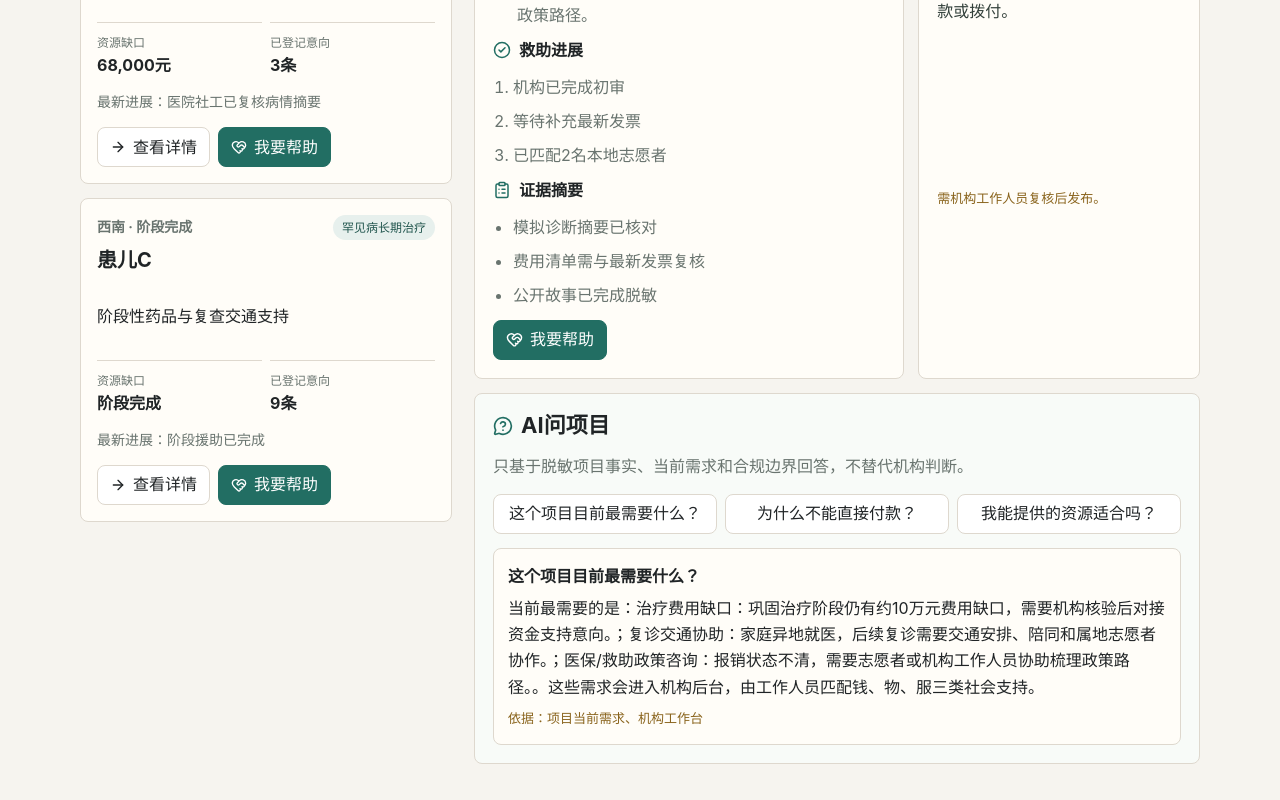
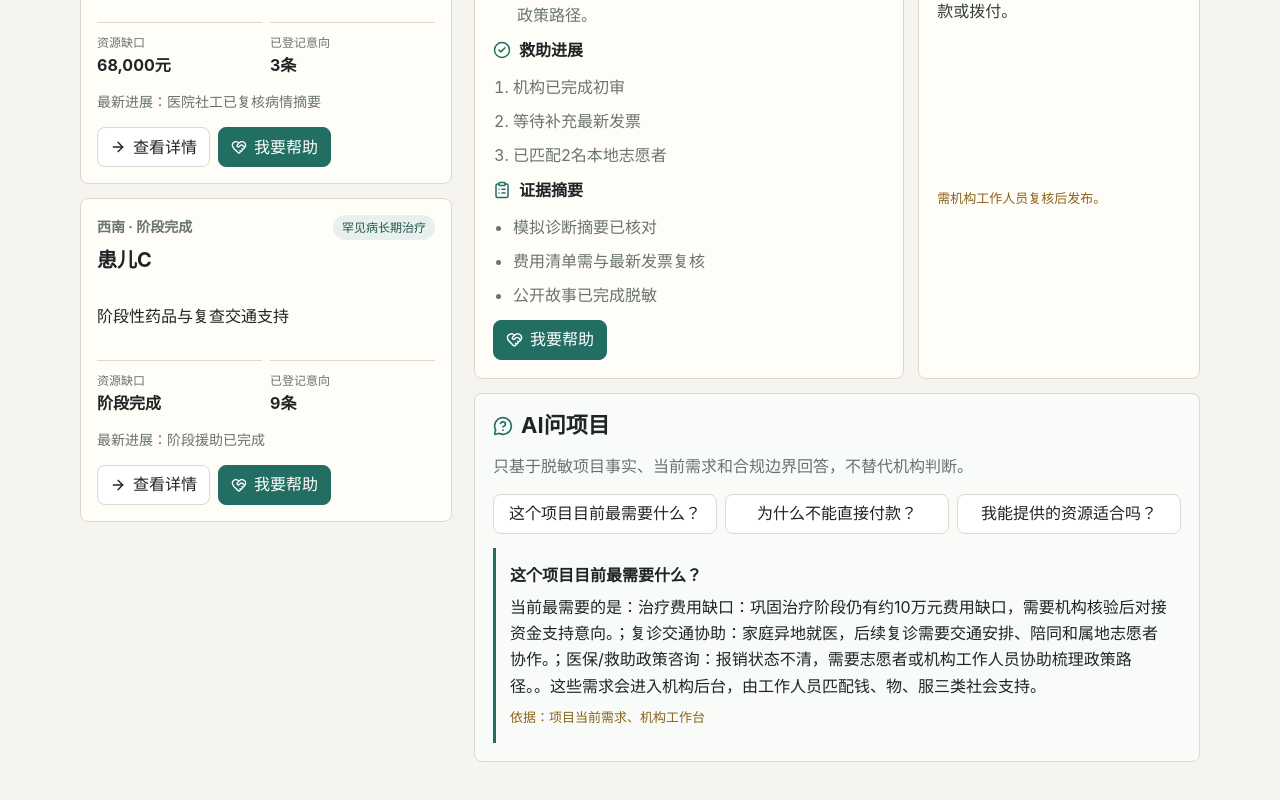
Before and after one commit to jackychanisnotme/shanjian-agent, a React (Vite) app in the folder shanjian-agent/: page / in a window 1280 px wide. Shown: the part 977-1777 px from the top of the page. Built offline with nearby package versions, Linux system fonts and the light colour scheme.

Commit message:
feat: add feedback preview and polish

```diff
--- a/shanjian-agent/src/styles/global.css
+++ b/shanjian-agent/src/styles/global.css
@@ -194,8 +194,7 @@ h3 {
 .project-card,
 .detail-main,
 .feedback-panel,
-.question-panel,
-.answer-box {
+.question-panel {
   background: var(--panel);
   border: 1px solid var(--border);
   border-radius: 8px;
@@ -378,6 +377,7 @@ h3 {
 .answer-box {
   display: grid;
   gap: 8px;
+  border-left: 3px solid var(--accent);
   padding: 14px;
 }
 
```
Also changed, not shown: 2 other files (tests, documents, lock files or other folders).
